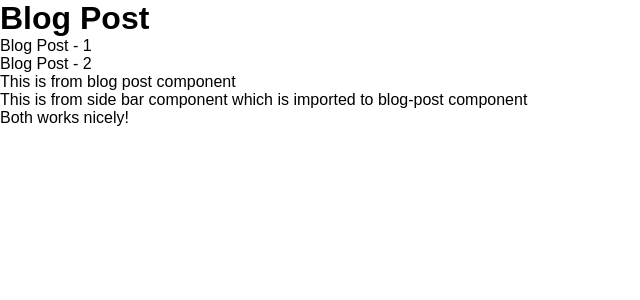
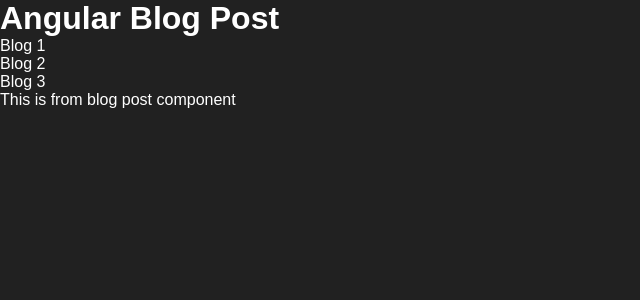
Before and after one commit to BinMamun/Angular-Lessons, an Angular app in the folder Angular-1/: page / in a window 1280 px wide. Shown: the top 300 px of the page, without its empty margins (0-640 px from the left). Built offline with nearby package versions, Linux system fonts and the light colour scheme.

Commit message:
Data Binding, string interpolation

```diff
--- a/Angular-1/src/app/app.component.html
+++ b/Angular-1/src/app/app.component.html
@@ -1,7 +1,7 @@
-<h1>Blog Post</h1>
+<h1>{{getTitile()}}</h1>
+
 <ul>
-  <li>Blog Post - 1</li>
-  <li>Blog Post - 2</li>
+  <li *ngFor="let blog of blogs">{{blog}}</li>
 </ul>
 
 <app-blog-post></app-blog-post>
--- a/Angular-1/src/app/app.component.ts
+++ b/Angular-1/src/app/app.component.ts
@@ -9,8 +9,18 @@
   standalone: true,
   templateUrl: './app.component.html',
   styleUrl: './app.component.css',
-  imports: [CommonModule, RouterOutlet, BlogPostComponent]
+  imports: [
+    CommonModule,
+    RouterOutlet,
+    BlogPostComponent
+  ]
 })
 export class AppComponent {
-  title = 'Angular';
+  title = 'Angular Blog Post';
+
+  blogs = ["Blog 1", "Blog 2", "Blog 3"];
+
+  getTitile() {
+    return this.title;
+  }
 }
--- a/Angular-1/src/app/blog-post/blog-post.component.html
+++ b/Angular-1/src/app/blog-post/blog-post.component.html
@@ -1,2 +1 @@
 <p>This is from blog post component</p>
-<app-side-bar></app-side-bar>
--- a/Angular-1/src/app/blog-post/blog-post.component.ts
+++ b/Angular-1/src/app/blog-post/blog-post.component.ts
@@ -1,11 +1,10 @@
 import { Component } from '@angular/core';
 import { CommonModule } from '@angular/common';
-import { SideBarComponent } from '../side-bar/side-bar.component';
 
 @Component({
   selector: 'app-blog-post',
   standalone: true,
-  imports: [CommonModule, SideBarComponent],
+  imports: [CommonModule,],
   templateUrl: './blog-post.component.html',
   styleUrl: './blog-post.component.css'
 })
--- a/Angular-1/src/app/side-bar/side-bar.component.html
+++ /dev/null
@@ -1,2 +0,0 @@
-<p>This is from side bar component which is imported to blog-post component</p>
-<p>Both works nicely!</p>
--- a/Angular-1/src/styles.css
+++ b/Angular-1/src/styles.css
@@ -5,3 +5,8 @@
   box-sizing: border-box;
   font-family: sans-serif;
 }
+
+body {
+  background: #212121;
+  color: #ffffff;
+}
```
Also changed, not shown: Angular-1/src/app/side-bar/side-bar.component.ts (deleted, +0 -13 lines), Angular-1/src/app/side-bar/side-bar.component.css (deleted), Angular-1/src/assets/image-1.png (added), 1 other file (tests, documents, lock files or other folders).
